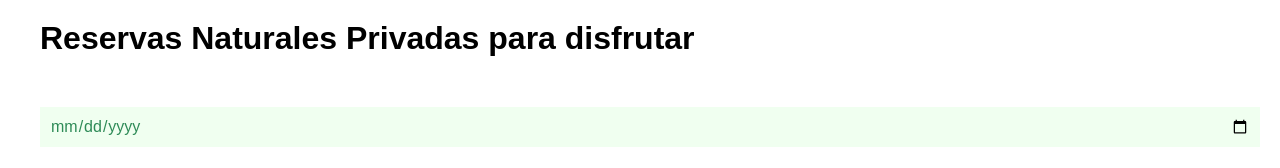
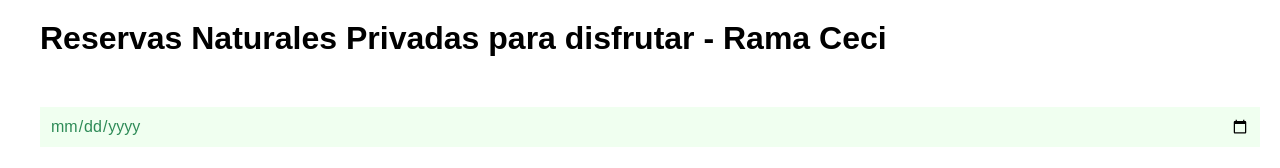
Before and after one commit to melina8444/tesis, a Django app: page / in a window 1280 px wide. Shown: the part 48-216 px from the top of the page. Run offline with Django 3.2, Linux system fonts and the light colour scheme.

Commit message:
probando push a mi rama

```diff
--- a/G5_C23319/templates/publica/index.html
+++ b/G5_C23319/templates/publica/index.html
@@ -14,7 +14,7 @@
         </ul>
     </nav>
     <div class="container">
-        <h1>Reservas Naturales Privadas para disfrutar</h1>
+        <h1>Reservas Naturales Privadas para disfrutar - Rama Ceci</h1>
         <div class="calendar">
             <input type="date" class="date-picker">
         </div>
```
